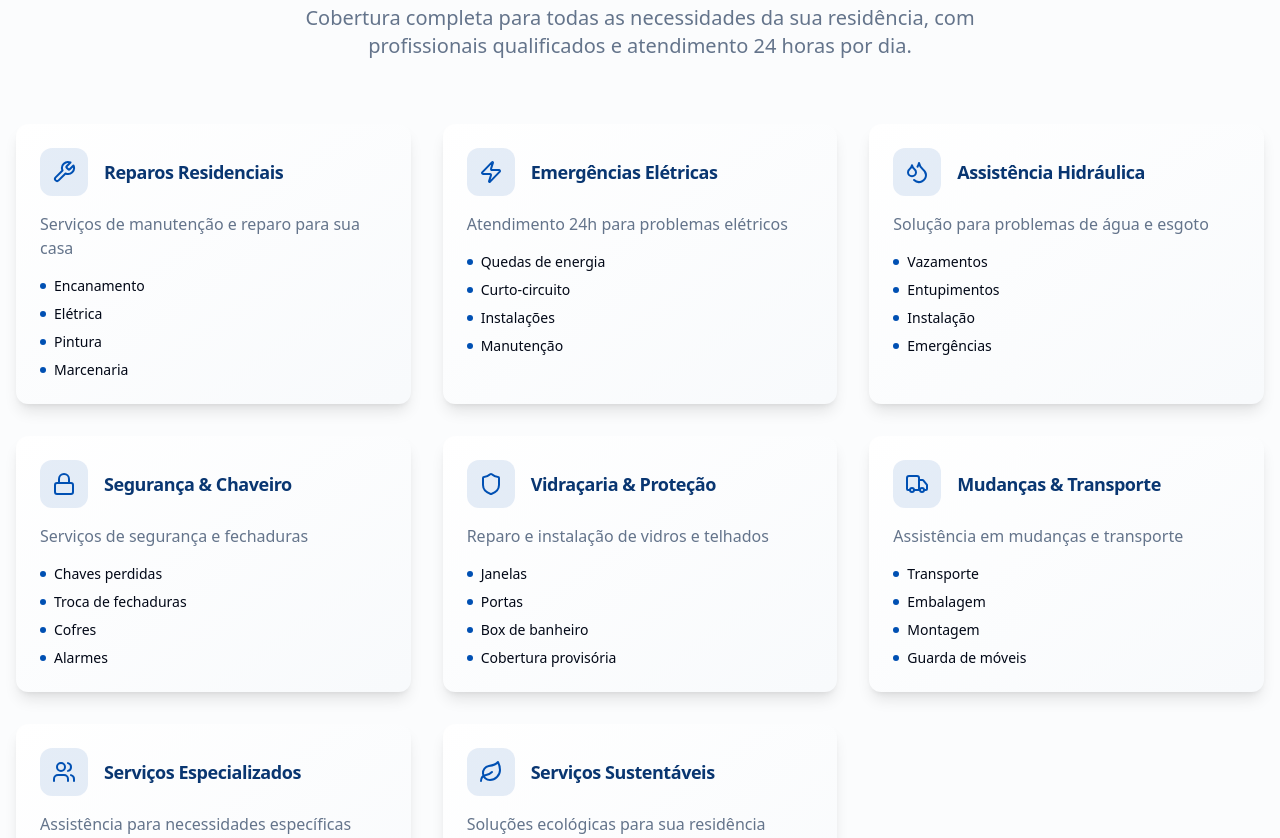
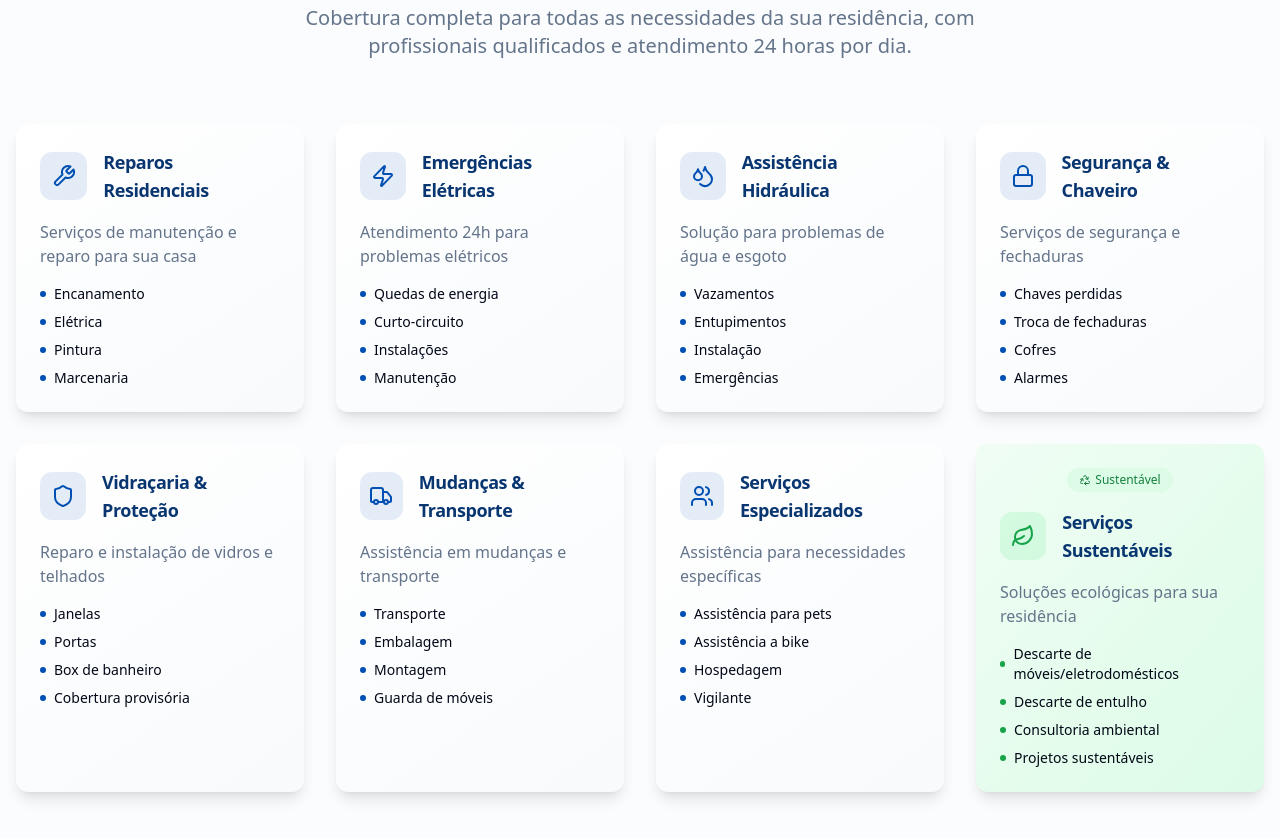
Before and after one commit to mktfun/seu-produto-landing-39, a React (Vite) app: page / in a window 1280 px wide. Shown: the part 940-1778 px from the top of the page. Built offline with nearby package versions, Linux system fonts and the light colour scheme.

Commit message:
Atualizar JSX para destacar serviços sustentáveis
cgen-12dfa1d1c18b4f2cb7eabb9c376a114c

```diff
--- a/src/components/ServicesSection.tsx
+++ b/src/components/ServicesSection.tsx
@@ -55,14 +55,35 @@ const ServicesSection = () => {
           </p>
         </div>
 
-        <div className="grid md:grid-cols-2 lg:grid-cols-3 gap-8">
-          {services.map((service, index) => <Card key={index} className="hover-lift card-gradient border-0 shadow-lg animate-fade-in" style={{
+        <div className="grid md:grid-cols-2 lg:grid-cols-4 gap-8">
+          {services.map((service, index) => <Card key={index} className={`hover-lift border-0 shadow-lg animate-fade-in ${
+            service.isEco
+              ? 'bg-gradient-to-br from-green-50 to-green-100 border-green-200'
+              : 'card-gradient'
+          }`} style={{
           animationDelay: `${index * 0.1}s`
         }}>
               <CardContent className="p-6">
+                {service.isEco && (
+                  <div className="flex items-center justify-center w-full mb-4">
+                    <div className="bg-green-100 text-green-700 px-3 py-1 rounded-full text-xs font-medium flex items-center space-x-1">
+                      <Recycle className="w-3 h-3" />
+                      <span>Sustentável</span>
+                    </div>
+                  </div>
+                )}
+
                 <div className="flex items-center space-x-4 mb-4">
-                  <div className="w-12 h-12 bg-primary/10 rounded-xl flex items-center justify-center">
-                    <service.icon className="w-6 h-6 text-primary" />
+                  <div className={`w-12 h-12 rounded-xl flex items-center justify-center ${
+                    service.isEco
+                      ? 'bg-green-200/50'
+                      : 'bg-primary/10'
+                  }`}>
+                    <service.icon className={`w-6 h-6 ${
+                      service.isEco
+                        ? 'text-green-600'
+                        : 'text-primary'
+                    }`} />
                   </div>
                   <div>
                     <h3 className="text-lg font-semibold text-secondary">
@@ -77,7 +98,11 @@ const ServicesSection = () => {
 
                 <ul className="space-y-2">
                   {service.items.map((item, itemIndex) => <li key={itemIndex} className="flex items-center space-x-2 text-sm">
-                      <div className="w-1.5 h-1.5 bg-primary rounded-full"></div>
+                      <div className={`w-1.5 h-1.5 rounded-full ${
+                        service.isEco
+                          ? 'bg-green-600'
+                          : 'bg-primary'
+                      }`}></div>
                       <span>{item}</span>
                     </li>)}
                 </ul>
```
